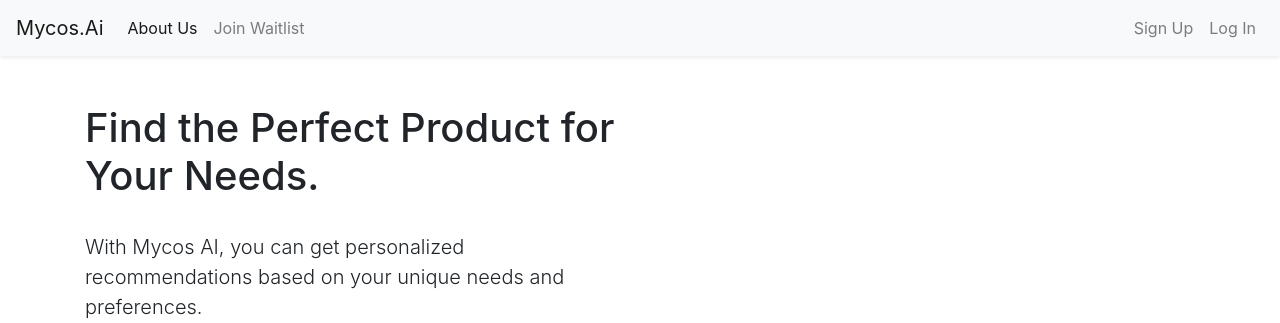
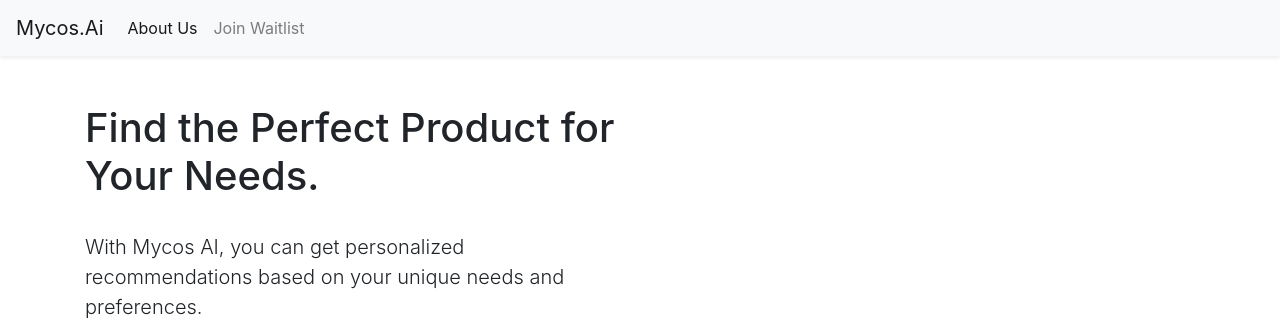
Before and after one commit to JustinM420/webapp-2, a Flask app: page / in a window 1280 px wide. Shown: the top 323 px of the page. Run offline with Flask 2, Linux system fonts and the light colour scheme; some libraries are stand-ins or nearby versions.

Commit message:
cleaned up nav bar

```diff
--- a/templates/nav.html
+++ b/templates/nav.html
@@ -12,13 +12,5 @@
 				<a class="nav-link" href="mailto:Justin@mycosnetwork.com?subject=Question%20about%20Mycos&body=My%20Name%3A%20%3Cyour%20name%20here%3E%0D%0A%0D%0AMy%20Question%3A%20%3Cyour%20question%20here%3E%0D%0A%0D%0A">Join Waitlist</a>
 			</li>
 		</ul>
-      <ul class="navbar-nav">
-			<li class="nav-item">
-				<a class="nav-link" href="https://www.mycos.ai/signup">Sign Up</a>
-			</li>
-			<li class="nav-item">
-			 <a class="nav-link" href="https://www.mycos.ai/login">Log In</a>
-			</li>
-		</ul>
 	</div>
 </nav>
```
